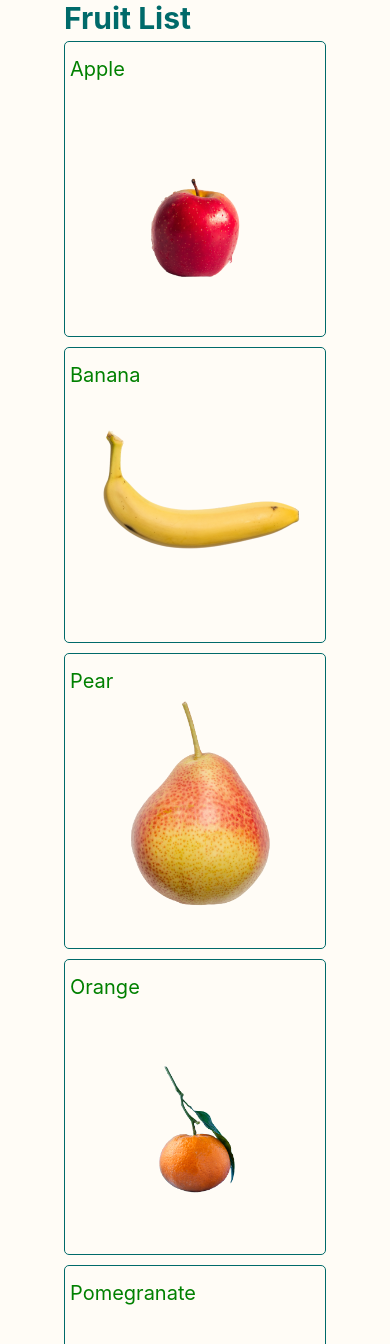
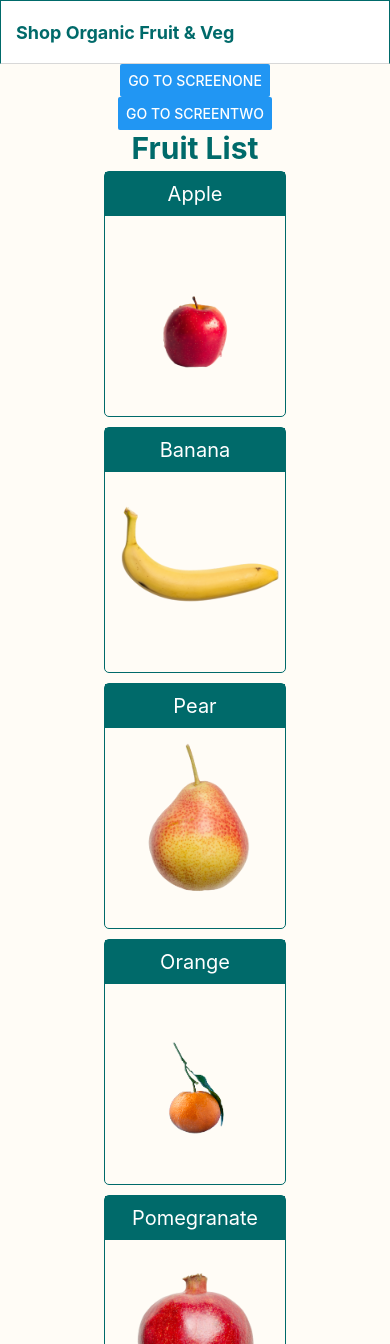
Before and after one commit to pooyali93/first-mobile-app, a React Native app: screen /Index in a window 390 px wide. Shown: the top 1344 px of the page. Built offline with nearby package versions, Linux system fonts and the light colour scheme.

Commit message:
nav added

```diff
--- a/App.js
+++ b/App.js
@@ -1,76 +1,54 @@
-import { StyleSheet, Text, View, Image, ScrollView} from 'react-native';
-import { SafeAreaView } from 'react-native';
-
-export default function App() {
-  return (
-    <SafeAreaView style={styles.container}>
-      <ScrollView  horizontal={false}>
-      <Text style={styles.heading}>Fruit List</Text>
-        <View style={styles.itemContainer}>
-          <Text style={styles.title}>Apple</Text>
-          <Image source={require('./assets/img/apple.png')} style={styles.img}/>
-        </View>
-        <View style={styles.itemContainer}>
-          <Text style={styles.title}>Banana</Text>
-          <Image source={require('./assets/img/banana.png')} style={styles.img}/>
-        </View>
-        <View style={styles.itemContainer}>
-          <Text style={styles.title}>Pear</Text>
-          <Image source={require('./assets/img/pear.png')} style={styles.img}/>
-        </View>
-        <View style={styles.itemContainer}>
-          <Text style={styles.title}>Orange</Text>
-          <Image source={require('./assets/img/orange.png')} style={styles.img}/>
-        </View>
-        <View style={styles.itemContainer}>
-          <Text style={styles.title}>Pomegranate</Text>
-          <Image source={require('./assets/img/pomeg.png')} style={styles.img}/>
-        </View>
-        <View style={styles.itemContainer}>
-          <Text style={styles.title}>Mango</Text>
-          <Image source={require('./assets/img/mango.png')} style={styles.img}/>
-        </View>
-
-      </ScrollView>
-    </SafeAreaView>
+import IndexScreen from './src/screens/IndexScreen';
+import { NavigationContainer } from '@react-navigation/native';
+import { createNativeStackNavigator } from '@react-navigation/native-stack';
+import ScreenOne from './src/screens/ScreenOne';
+import ScreenTwo from './src/screens/ScreenTwo';
+import { StyleSheet } from 'react-native';
 
 
+const Stack = createNativeStackNavigator();
+const App = () =>{
+  return (
+    <NavigationContainer >
+      <Stack.Navigator initialRouteName='Index'
+      screenOptions={{
+        headerStyle: {
+          backgroundColor: 'white',
+          borderWidth:1,
+          borderColor:'#006a6a',
+
+        },
+        headerTintColor: '#006a6a',
+        headerTitleStyle: {
+        fontWeight: 'bold',
+        },
+      }}>
+        <Stack.Screen
+          name='Index'
+          component={IndexScreen}
+          options={{title: "Shop Organic Fruit & Veg" }}
+        />
+        <Stack.Screen
+          name='ScreenOne'
+          component={ScreenOne}
+          options={{title: "Screen 1" }}
+        />
+        <Stack.Screen
+          name='ScreenTwo'
+          component={ScreenTwo}
+          options={{title: "Screen 2" }}
+        />
+      </Stack.Navigator>
+    </NavigationContainer>
+
   );
-}
+};
 
 const styles = StyleSheet.create({
-  container: {
-    //width:'50%',
-    backgroundColor:'#fffcf6',
-    alignItems:'center',
-    justifyContent:'center'
-  },
-
-  itemContainer: {
+  btn: {
     borderWidth:1,
     borderColor:'#006a6a',
     borderRadius:5,
-    padding:5,
-    marginVertical:5,
-  },
-  heading: {
-    fontSize:30,
-    fontWeight:'bold',
-    color:'#006a6a'
-  },
-  title:{
-    fontSize:20,
-    color:'green',
-    marginTop:10
-  },
-  img: {
-    width: 250,
-    height:250
-  }
-
-
-
-
-
-
+},
 });
+export default App;
--- /dev/null
+++ b/src/screens/IndexScreen.js
@@ -0,0 +1,61 @@
+import { StyleSheet, Text, View, ScrollView, } from 'react-native';
+import ChildrenExample from './components/ChildrenExample';
+import ListItems from './components/ListItems';
+import NavigationButton from './components/NavigationButton';
+
+const IndexScreen =({navigation}) => {
+  return (
+        <View style={styles.container}>
+            <NavigationButton  screenName="ScreenOne" navigation={navigation} />
+            <NavigationButton screenName="ScreenTwo" navigation={navigation} />
+            <Text style={styles.heading}>Fruit List</Text>
+
+            <ScrollView  horizontal={false}>
+
+                <ListItems
+                    name="Apple"
+                    image={require('../../assets/img/apple.png')}
+                />
+                <ListItems
+                    name="Banana"
+                    image={require('../../assets/img/banana.png')}
+                />
+                <ListItems
+                    name="Pear"
+                    image={require('../../assets/img/pear.png')}
+                />
+                <ListItems
+                    name="Orange"
+                    image={require('../../assets/img/orange.png')}
+                />
+                <ListItems
+                    name="Pomegranate"
+                    image={require('../../assets/img/pomeg.png')}
+                />
+                <ListItems
+                    name="Mango"
+                    image={require('../../assets/img/mango.png')}
+                />
+            </ScrollView>
+    </View>
+
+
+  );
+}
+
+const styles = StyleSheet.create({
+  container: {
+    //width:'50%',
+    backgroundColor:'#fffcf6',
+    alignItems:'center',
+    justifyContent:'center'
+  },
+    heading: {
+    fontSize:30,
+    fontWeight:'bold',
+    color:'#006a6a'
+  },
+
+});
+
+export default IndexScreen;
--- /dev/null
+++ b/src/screens/ScreenOne.js
@@ -0,0 +1,13 @@
+import {Text, View, Button} from "react-native"
+
+const ScreenOne = ({navigation}) => {
+  return (
+    <View>
+            <NavigationButton screenName="IndexScreen" navigation={navigation} />
+            <NavigationButton screenName="ScreenTwo" navigation={navigation} />
+
+    </View>
+  )
+}
+
+export default ScreenOne;
--- /dev/null
+++ b/src/screens/ScreenTwo.js
@@ -0,0 +1,15 @@
+import {Text, View, Button} from "react-native"
+import ChildrenExample from "./components/ChildrenExample";
+
+const ScreenTwo = ({navigation}) => {
+  return (
+    <View>
+        <ChildrenExample title="This is Screen Two">
+            <NavigationButton screenName="IndexScreen" navigation={navigation} />
+            <NavigationButton screenName="ScreenOne" navigation={navigation} />
+        </ChildrenExample>
+    </View>
+  )
+}
+
+export default ScreenTwo;
--- /dev/null
+++ b/src/screens/components/ChildrenExample.js
@@ -0,0 +1,15 @@
+import React from 'react'
+import { View, Text } from 'react-native'
+
+const ChildrenExample = ({title,children}) => {
+  return (
+    <>
+        <Text>{title}</Text>
+        {children}
+        <Text>Footer Content</Text>
+    </>
+  )
+};
+
+
+export default ChildrenExample;
--- /dev/null
+++ b/src/screens/components/ListItems.js
@@ -0,0 +1,33 @@
+import {View, Text, StyleSheet, Image} from "react-native"
+
+const ListItems = ({name, image}) => {
+  return (
+    <View style={styles.itemContainer}>
+        <Text style={styles.title}>{name}</Text>
+        <Image source={image} style={styles.img}/>
+    </View>
+  )
+}
+
+const styles = StyleSheet.create({
+
+    itemContainer: {
+        borderWidth:1,
+        borderColor:'#006a6a',
+        borderRadius:5,
+        marginVertical:5,
+      },
+      title:{
+        fontSize:20,
+        padding:10,
+        color:'white',
+        textAlign: 'center',
+        backgroundColor:'#006a6a'
+      },
+      img: {
+        width: 180,
+        height:200,
+      }
+})
+
+export default ListItems
--- /dev/null
+++ b/src/screens/components/NavigationButton.js
@@ -0,0 +1,18 @@
+import { Button, StyleSheet } from 'react-native'
+
+const NavigationButton = ({screenName, navigation}) => {
+  return (
+    <Button
+        title={`Go to ${screenName}`}
+        onPress={() => navigation.navigate(screenName)}
+    />
+  )
+};
+
+
+const styles = StyleSheet.create({
+
+});
+
+
+export default NavigationButton;
```
Also changed, not shown: package.json (+6 -1 lines), 1 other file (tests, documents, lock files or other folders).
